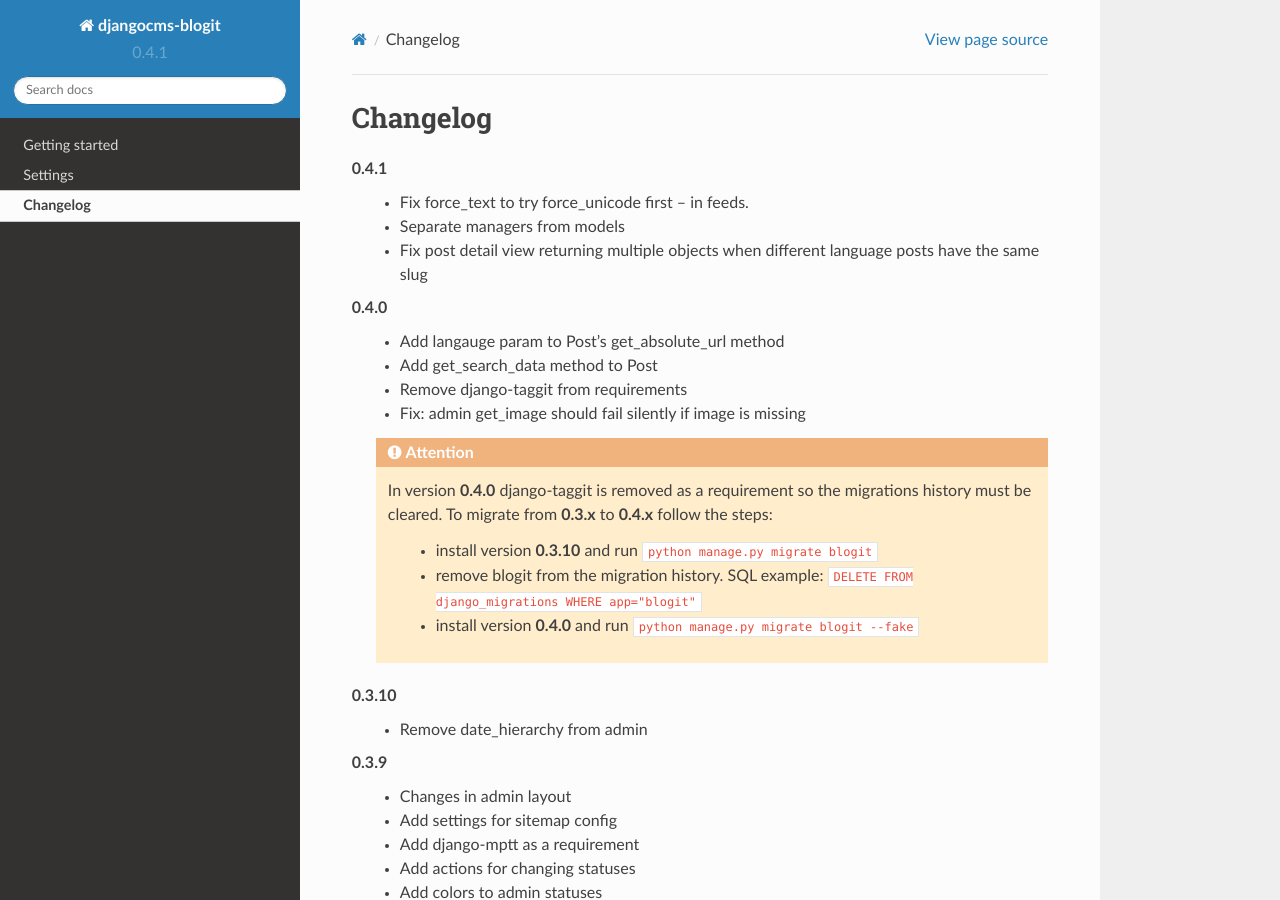
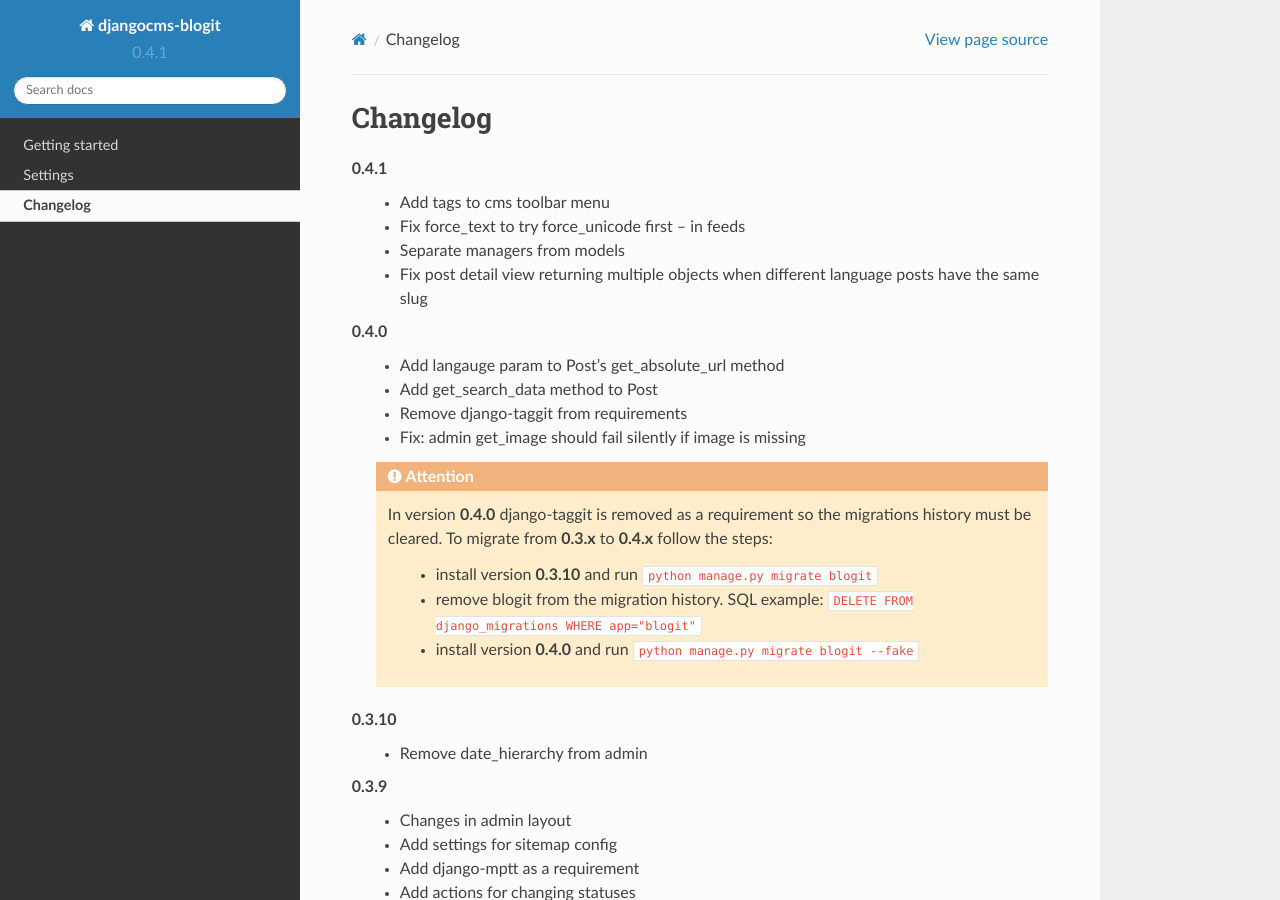
Before and after one commit to dinoperovic/djangocms-blogit, a Sphinx documentation site: the page built from docs/changelog.rst, in a window 1280 px wide and 900 px high. Built offline with Sphinx 7.4.7 and the Read the Docs theme 2.0.0, drawn with Linux system fonts in a browser that asks for light colours.

Commit message:
update changelog

```diff
--- a/docs/changelog.rst
+++ b/docs/changelog.rst
@@ -3,7 +3,8 @@
 #########
 
 0.4.1
-    + Fix force_text to try force_unicode first – in feeds.
+    + Add tags to cms toolbar menu
+    + Fix force_text to try force_unicode first – in feeds
     + Separate managers from models
     + Fix post detail view returning multiple objects when different language
       posts have the same slug
```
